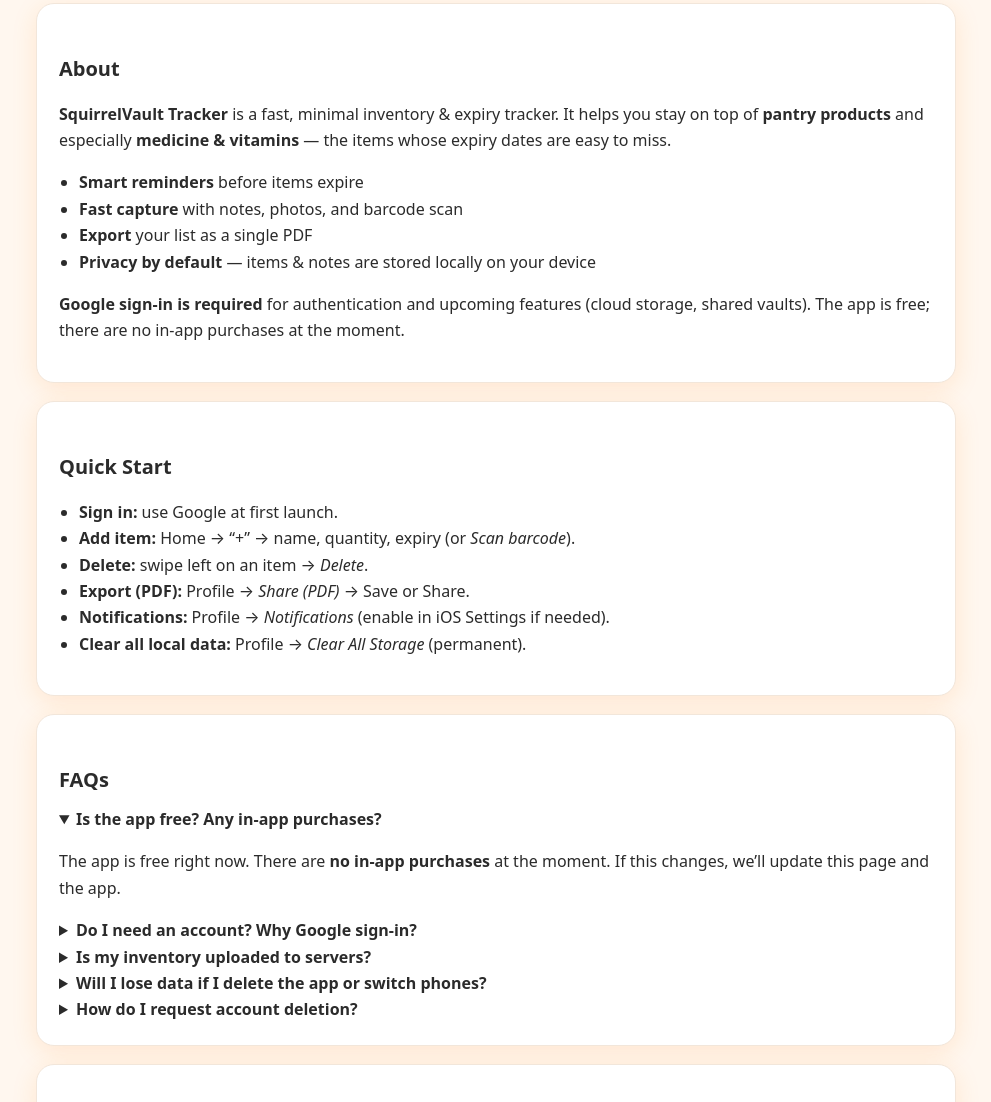
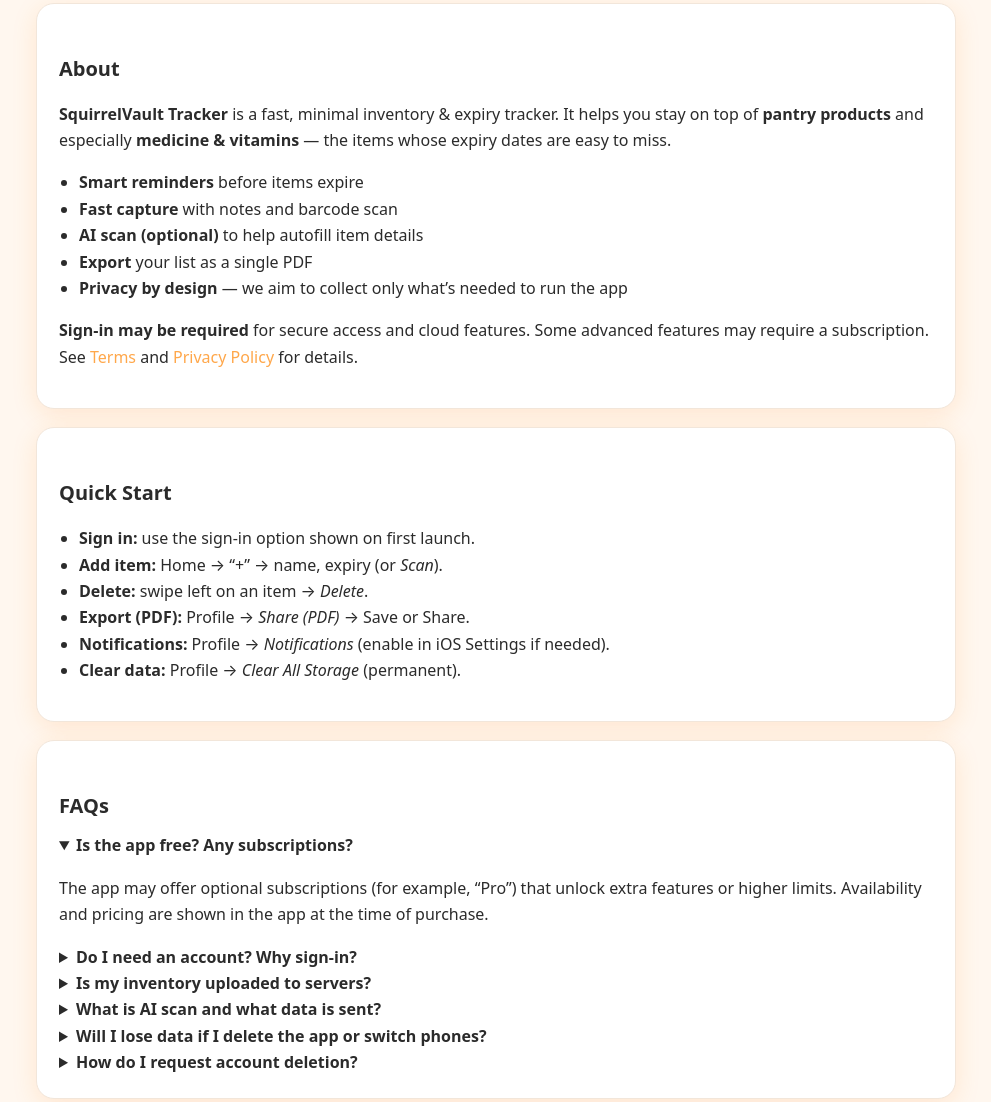
Before and after one commit to Squirrel-app/SquirrelVault-Tracker-Support, a plain HTML site: page index.html in a window 1280 px wide. Shown: the part 201-1303 px from the top of the page, without its empty margins (144-1135 px from the left). Drawn offline with Linux system fonts and the light colour scheme.

Commit message:
Update index.html

```diff
--- a/index.html
+++ b/index.html
@@ -88,7 +88,7 @@
       <div class="logo"><img src="squirrelvault-icon.png" alt="SquirrelVault Tracker logo"></div>
       <div>
         <h1>SquirrelVault Tracker — Support</h1>
-        <div class="sub">We’re here to help. Updated <time datetime="2025-08-15">15 Aug 2025</time></div>
+        <div class="sub">We’re here to help. Updated <time datetime="2026-02-18">18 Feb 2026</time></div>
       </div>
     </div>
     <nav class="toc" aria-label="Sections">
@@ -102,52 +102,61 @@
 
   <section id="about" class="card">
     <h2>About</h2>
-    <p><strong>SquirrelVault Tracker</strong> is a fast, minimal inventory & expiry tracker. It helps you stay on top of
-      <strong>pantry products</strong> and especially <strong>medicine & vitamins</strong> — the items whose expiry dates are easy to miss.</p>
+    <p><strong>SquirrelVault Tracker</strong> is a fast, minimal inventory &amp; expiry tracker. It helps you stay on top of
+      <strong>pantry products</strong> and especially <strong>medicine &amp; vitamins</strong> — the items whose expiry dates are easy to miss.</p>
     <ul>
       <li><strong>Smart reminders</strong> before items expire</li>
-      <li><strong>Fast capture</strong> with notes, photos, and barcode scan</li>
+      <li><strong>Fast capture</strong> with notes and barcode scan</li>
+      <li><strong>AI scan (optional)</strong> to help autofill item details</li>
       <li><strong>Export</strong> your list as a single PDF</li>
-      <li><strong>Privacy by default</strong> — items & notes are stored locally on your device</li>
+      <li><strong>Privacy by design</strong> — we aim to collect only what’s needed to run the app</li>
     </ul>
-    <p><strong>Google sign‑in is required</strong> for authentication and upcoming features (cloud storage, shared vaults). The app is free; there are no in‑app purchases at the moment.</p>
+    <p><strong>Sign-in may be required</strong> for secure access and cloud features. Some advanced features may require a subscription. See <a href="./terms.html">Terms</a> and <a href="./privacy.html">Privacy Policy</a> for details.</p>
   </section>
 
   <section id="quickstart" class="card">
     <h2>Quick Start</h2>
     <ul>
-      <li><strong>Sign in:</strong> use Google at first launch.</li>
-      <li><strong>Add item:</strong> Home → “+” → name, quantity, expiry (or <em>Scan barcode</em>).</li>
+      <li><strong>Sign in:</strong> use the sign-in option shown on first launch.</li>
+      <li><strong>Add item:</strong> Home → “+” → name, expiry (or <em>Scan</em>).</li>
       <li><strong>Delete:</strong> swipe left on an item → <em>Delete</em>.</li>
       <li><strong>Export (PDF):</strong> Profile → <em>Share (PDF)</em> → Save or Share.</li>
       <li><strong>Notifications:</strong> Profile → <em>Notifications</em> (enable in iOS Settings if needed).</li>
-      <li><strong>Clear all local data:</strong> Profile → <em>Clear All Storage</em> (permanent).</li>
+      <li><strong>Clear data:</strong> Profile → <em>Clear All Storage</em> (permanent).</li>
     </ul>
   </section>
 
   <section id="faqs" class="card">
     <h2>FAQs</h2>
+
     <details open>
-      <summary>Is the app free? Any in‑app purchases?</summary>
-      <p>The app is free right now. There are <strong>no in‑app purchases</strong> at the moment. If this changes, we’ll update this page and the app.</p>
+      <summary>Is the app free? Any subscriptions?</summary>
+      <p>The app may offer optional subscriptions (for example, “Pro”) that unlock extra features or higher limits. Availability and pricing are shown in the app at the time of purchase.</p>
     </details>
+
     <details>
-      <summary>Do I need an account? Why Google sign‑in?</summary>
-      <p>Yes. <strong>Google sign‑in is required</strong> for secure access and future features (cloud sync, shared vaults).
-         We receive only basic profile info from the provider (email, display name, avatar if any, and a technical account ID) for authentication.</p>
+      <summary>Do I need an account? Why sign-in?</summary>
+      <p>Sign-in helps secure access and enables cloud features. We receive only basic profile info from the provider (email, display name, avatar if any, and a technical account ID) for authentication.</p>
     </details>
+
     <details>
       <summary>Is my inventory uploaded to servers?</summary>
-      <p>Your items and notes are <strong>stored locally on your device</strong>. They are not uploaded to our servers. See the <a href="./privacy.html">Privacy Policy</a> for details.</p>
+      <p>When cloud features are enabled, your inventory items and notes may be stored in the cloud so they can be associated with your account. Photos are not uploaded unless explicitly stated in the app. See the <a href="./privacy.html">Privacy Policy</a> for details.</p>
     </details>
+
+    <details>
+      <summary>What is AI scan and what data is sent?</summary>
+      <p>AI scan can help autofill item details based on text recognized from packaging (OCR). If you choose to use AI scan, recognized text may be sent for processing. AI output may be inaccurate; please verify important details (especially medicines). Limits may apply depending on your plan.</p>
+    </details>
+
     <details>
       <summary>Will I lose data if I delete the app or switch phones?</summary>
-      <p>Until cloud sync is available, data live locally. Deleting the app or moving to a new device without restoring an iOS backup will not transfer your data.</p>
+      <p>Local app data may be lost if you uninstall the app. If cloud features are enabled, your account-linked data can be restored after you sign in again. Availability depends on your current app version and feature settings.</p>
     </details>
+
     <details>
       <summary>How do I request account deletion?</summary>
-      <p>Email <a href="mailto:squirrelvault.tracker@gmail.com">squirrelvault.tracker@gmail.com</a> from the address used to sign in and request account deletion. After confirmation, all authentication data we store will be erased.
-         Local items on your device remain under your control; delete them in the app or uninstall the app.</p>
+      <p>Email <a href="mailto:squirrelvault.tracker@gmail.com">squirrelvault.tracker@gmail.com</a> from the address used to sign in and request account deletion. After confirmation, we will remove your account-linked cloud data where applicable. Local data on your device remains under your control; delete it in the app or uninstall the app.</p>
     </details>
   </section>
 
```
